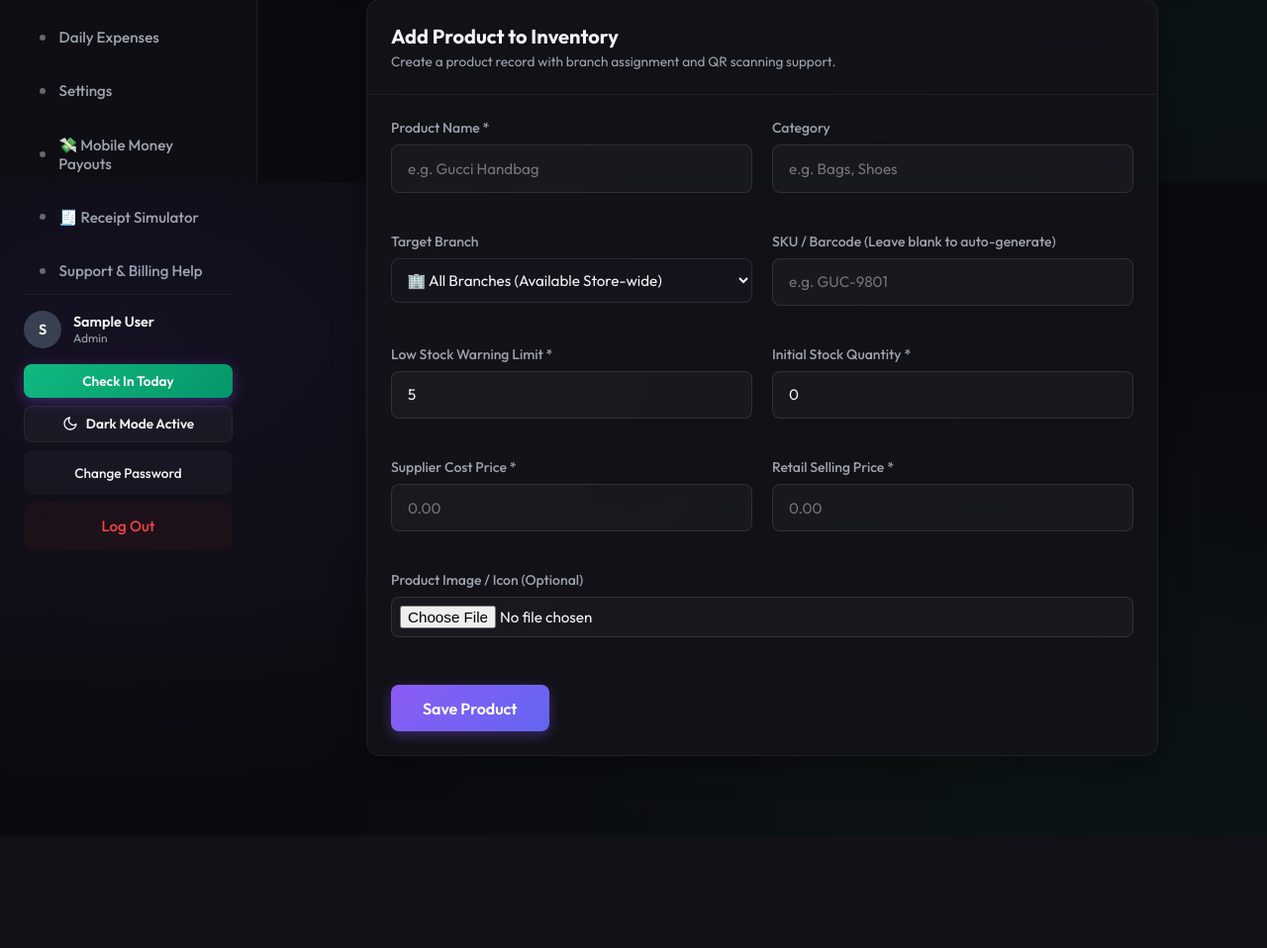
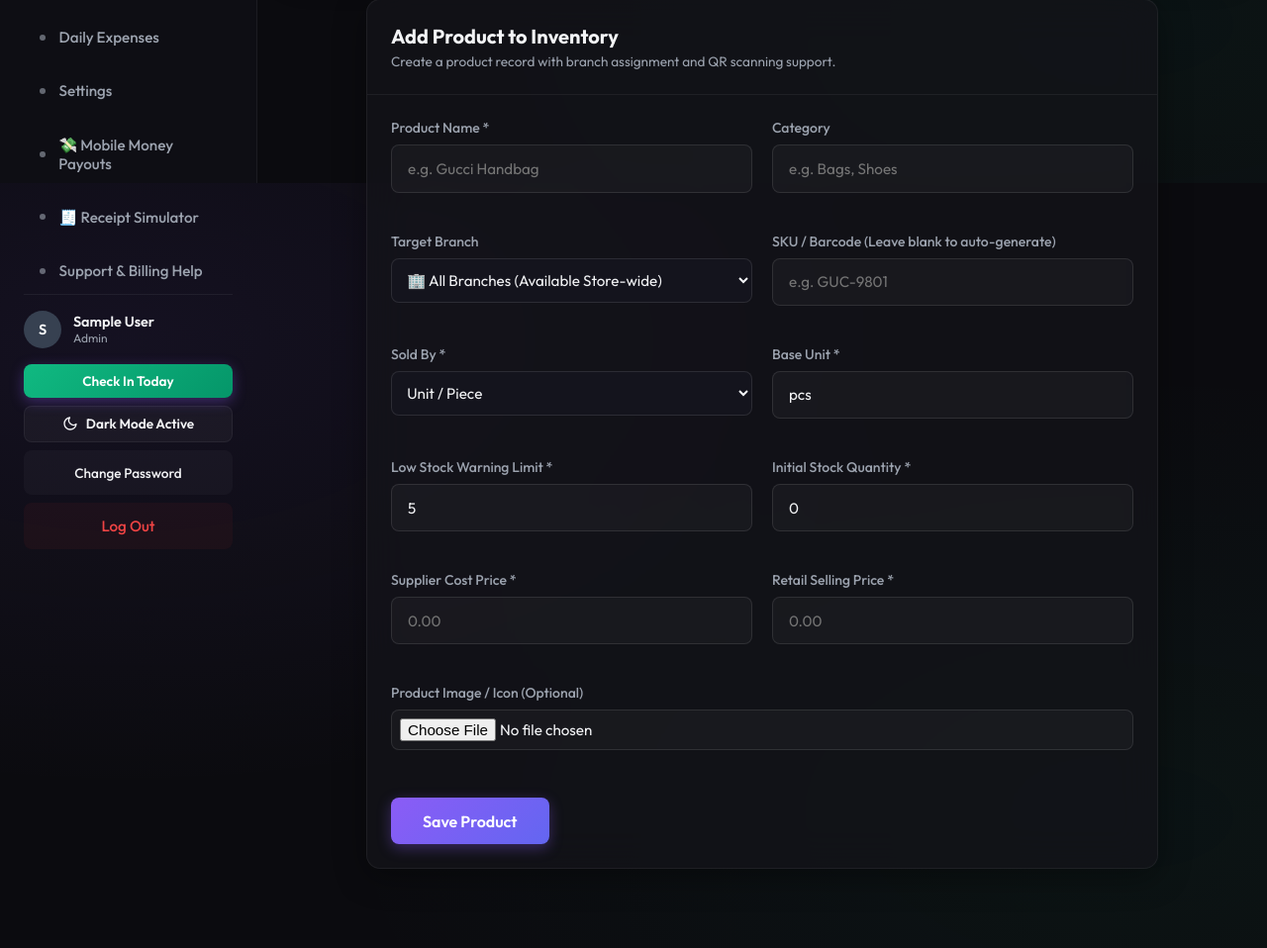
Before and after one commit to SilaWahome/retailstore, a Laravel app: page /products in a window 1280 px wide. Shown: the part 615-1573 px from the top of the page at 99% size. Before the commit the page ends 1379 px from the top, so only its background shows below. Run offline with Laravel 12, Linux system fonts and the light colour scheme; the visitor is signed in with stand-in values (Sample User, id 1); data that the repository does not hold is empty.

Commit message:
Fix product creation/edit missing sold_by and base_unit fields

```diff
--- a/app/Http/Controllers/ProductController.php
+++ b/app/Http/Controllers/ProductController.php
@@ -51,8 +51,8 @@ class ProductController extends Controller
             'name'                => 'required|string|max:191',
             'category'            => 'nullable|string|max:100',
             'sku'                 => 'nullable|string|max:100',
-            'sold_by'             => 'required|in:unit,weight,volume,length,pack',
-            'base_unit'           => 'required|string|max:20',
+            'sold_by'             => 'nullable|in:unit,weight,volume,length,pack',
+            'base_unit'           => 'nullable|string|max:20',
             'price'               => 'required|numeric|min:0',
             'cost'                => 'required|numeric|min:0',
             'quantity'            => 'required|numeric|min:0',
@@ -89,8 +89,8 @@ class ProductController extends Controller
                 'branch_id'           => $branchId,
                 'name'                => $request->name,
                 'category'            => $catName,
-                'sold_by'             => $request->sold_by,
-                'base_unit'           => $request->base_unit,
+                'sold_by'             => $request->input('sold_by') ?: 'unit',
+                'base_unit'           => $request->input('base_unit') ?: 'pcs',
                 'sku'                 => $sku,
                 'price'               => $request->price,
                 'cost'                => $request->cost,
@@ -128,8 +128,8 @@ class ProductController extends Controller
             'name'                => 'required|string|max:191',
             'category'            => 'nullable|string|max:100',
             'sku'                 => 'required|string|max:100',
-            'sold_by'             => 'required|in:unit,weight,volume,length,pack',
-            'base_unit'           => 'required|string|max:20',
+            'sold_by'             => 'nullable|in:unit,weight,volume,length,pack',
+            'base_unit'           => 'nullable|string|max:20',
             'price'               => 'required|numeric|min:0',
             'cost'                => 'required|numeric|min:0',
             'low_stock_threshold' => 'required|numeric|min:0',
@@ -151,8 +151,8 @@ class ProductController extends Controller
         $data = [
             'name'                => $request->name,
             'category'            => $catName,
-            'sold_by'             => $request->sold_by,
-            'base_unit'           => $request->base_unit,
+            'sold_by'             => $request->input('sold_by') ?: ($product->sold_by ?: 'unit'),
+            'base_unit'           => $request->input('base_unit') ?: ($product->base_unit ?: 'pcs'),
             'sku'                 => $request->sku,
             'price'               => $request->price,
             'cost'                => $request->cost,
--- a/resources/views/products/index.blade.php
+++ b/resources/views/products/index.blade.php
@@ -206,6 +206,23 @@
 
         <div class="grid-2">
             <div class="form-group">
+                <label class="form-label" for="sold_by">Sold By *</label>
+                <select class="form-input" id="sold_by" name="sold_by" style="padding: 0.7rem;" required>
+                    <option value="unit" selected>Unit / Piece</option>
+                    <option value="weight">Weight (kg / g)</option>
+                    <option value="volume">Volume (L / ml)</option>
+                    <option value="length">Length (m / cm)</option>
+                    <option value="pack">Pack / Box</option>
+                </select>
+            </div>
+            <div class="form-group">
+                <label class="form-label" for="base_unit">Base Unit *</label>
+                <input class="form-input" type="text" id="base_unit" name="base_unit" value="pcs" required placeholder="e.g. pcs, kg, L, pack">
+            </div>
+        </div>
+
+        <div class="grid-2">
+            <div class="form-group">
                 <label class="form-label" for="low_stock_threshold">Low Stock Warning Limit *</label>
                 <input class="form-input" type="number" id="low_stock_threshold" name="low_stock_threshold" value="5" required placeholder="5">
             </div>
@@ -283,6 +300,23 @@
                 </div>
             </div>
 
+            <div class="grid-2">
+                <div class="form-group" style="margin-bottom: 0;">
+                    <label class="form-label" for="edit-sold-by">Sold By *</label>
+                    <select class="form-input" id="edit-sold-by" name="sold_by" style="padding: 0.7rem;" required>
+                        <option value="unit">Unit / Piece</option>
+                        <option value="weight">Weight (kg / g)</option>
+                        <option value="volume">Volume (L / ml)</option>
+                        <option value="length">Length (m / cm)</option>
+                        <option value="pack">Pack / Box</option>
+                    </select>
+                </div>
+                <div class="form-group" style="margin-bottom: 0;">
+                    <label class="form-label" for="edit-base-unit">Base Unit *</label>
+                    <input class="form-input" type="text" id="edit-base-unit" name="base_unit" value="pcs" required>
+                </div>
+            </div>
+
             <div class="form-group" style="margin-bottom: 0;">
                 <label class="form-label" for="edit-low-stock-threshold">Low Stock Warning Limit *</label>
                 <input class="form-input" type="number" id="edit-low-stock-threshold" name="low_stock_threshold" required>
@@ -314,6 +348,8 @@
         document.getElementById('edit-category').value = product.category || 'General';
         document.getElementById('edit-branch-id').value = product.branch_id || '';
         document.getElementById('edit-sku').value = product.sku;
+        document.getElementById('edit-sold-by').value = product.sold_by || 'unit';
+        document.getElementById('edit-base-unit').value = product.base_unit || 'pcs';
         document.getElementById('edit-low-stock-threshold').value = product.low_stock_threshold;
         document.getElementById('edit-cost').value = product.cost;
         document.getElementById('edit-price').value = product.price;
```
